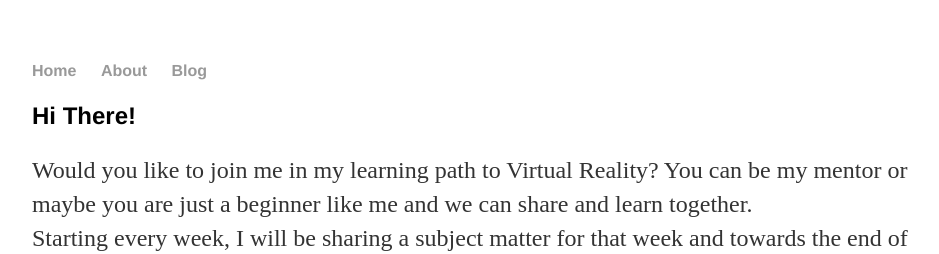
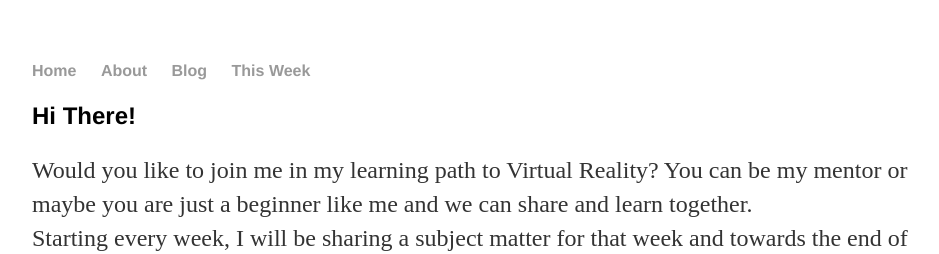
Before and after one commit to jagorisamajdar/jagorisamajdar.github.io, a Jekyll site: the page built from index.html, in a window 1280 px wide. Shown: the top 254 px of the page, without its empty margins (160-1099 px from the left). Built offline with Jekyll 4.4.1, drawn with Linux system fonts in a browser that asks for light colours.

Commit message:
Update default.html

```diff
--- a/_layouts/default.html
+++ b/_layouts/default.html
@@ -11,6 +11,7 @@
 	        	<li><a href="/about">About</a></li>
         		<!--<li><a href="/cv">CV</a></li>-->
         		<li><a href="/blog">Blog</a></li>
+			<li><a href="/thisweek">This Week</a></li>
     		</ul>
 		</nav>
 		<div class="container">
```
